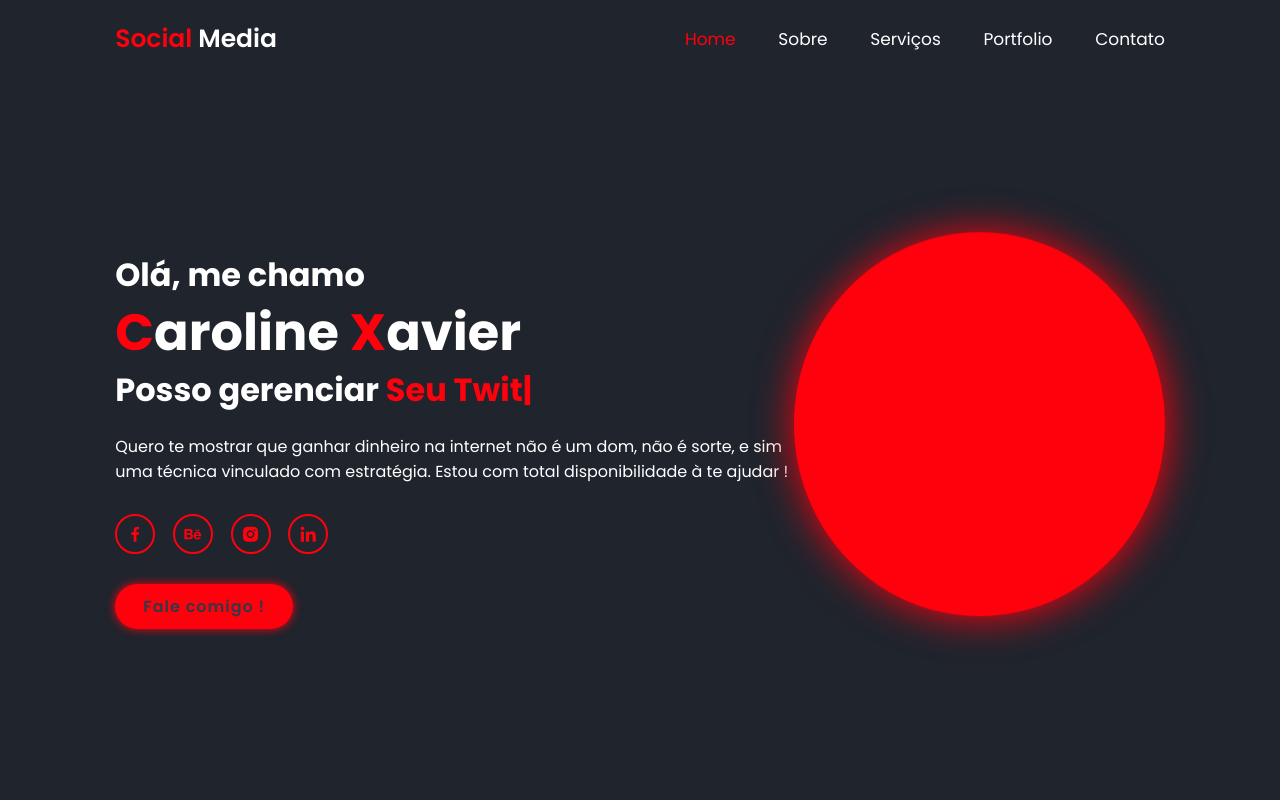
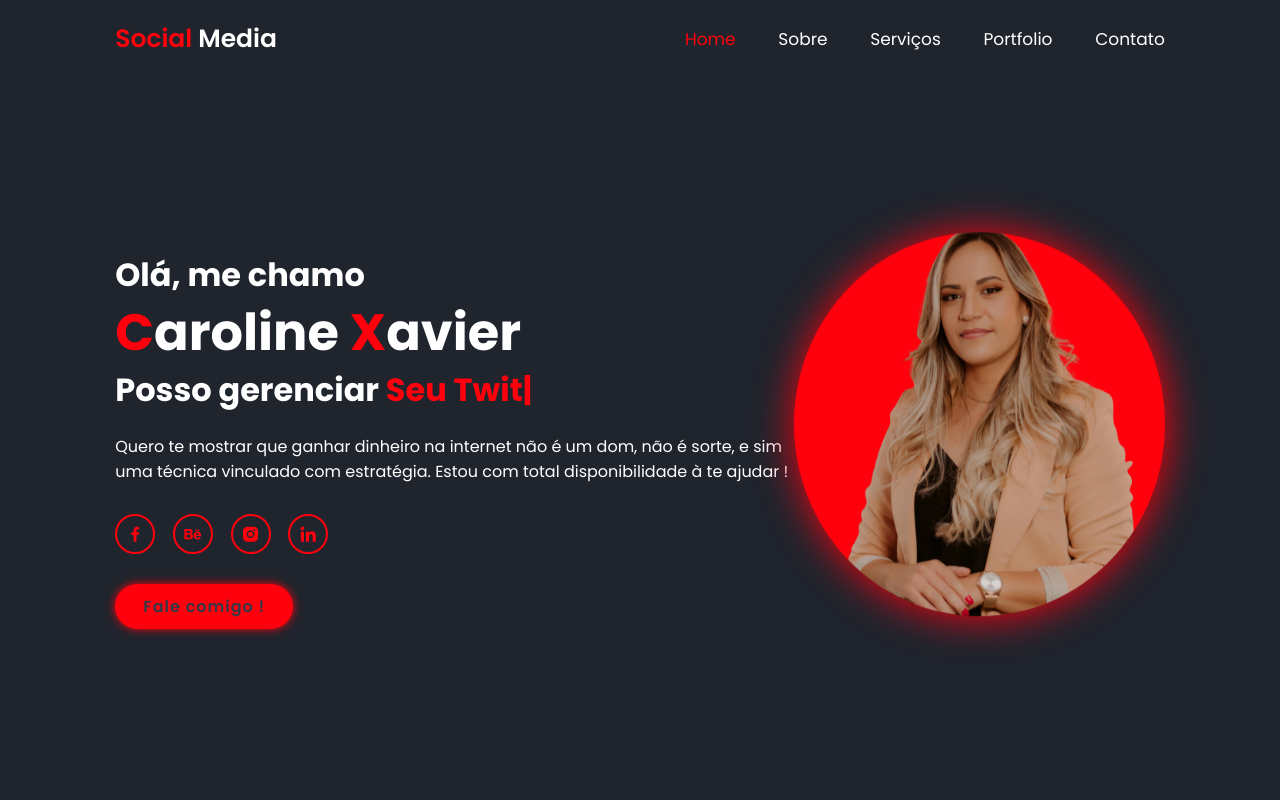
Before and after one commit to droidmarx/SocialMedia, a plain HTML site: page index.html in a window 1280 px wide. Shown: the top 800 px of the page. Drawn offline with nearby package versions, Linux system fonts and the light colour scheme; the site is published under a folder, as on GitHub Pages, so addresses that start at the root find nothing.

Commit message:
Correção do caminho background

```diff
--- a/css/style.css
+++ b/css/style.css
@@ -85,7 +85,7 @@ section {
   width: 70%;
   height: 30vw;
   border-radius: 50%;
-  background-image: url("/images/home2.png");
+  background-image: url("../images/home2.png");
   background-size: cover;
   background-color: var(--main-color);
   background-repeat: no-repeat;
```
Also changed, not shown: svg.svg (deleted).
